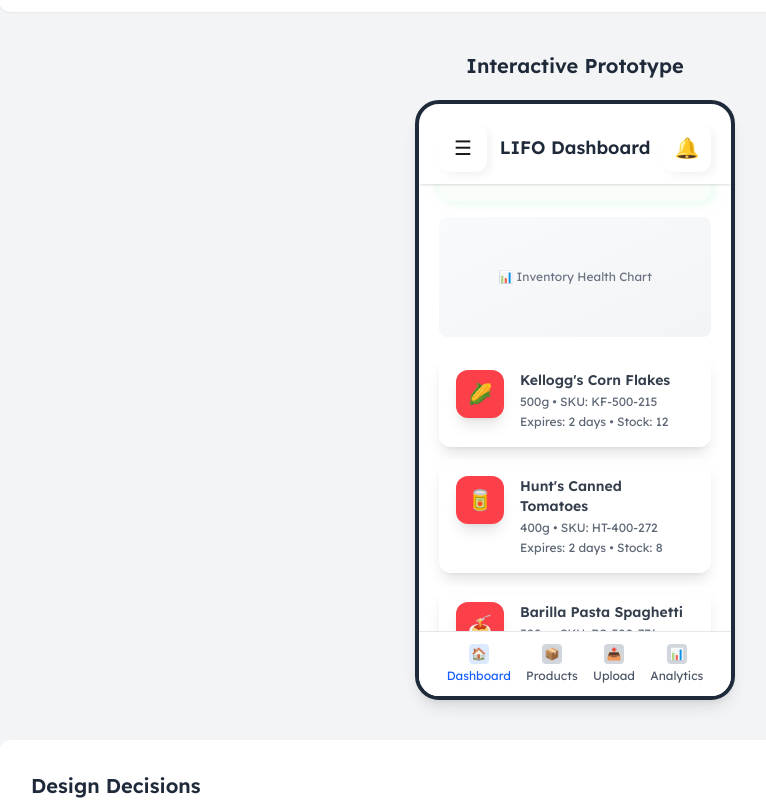
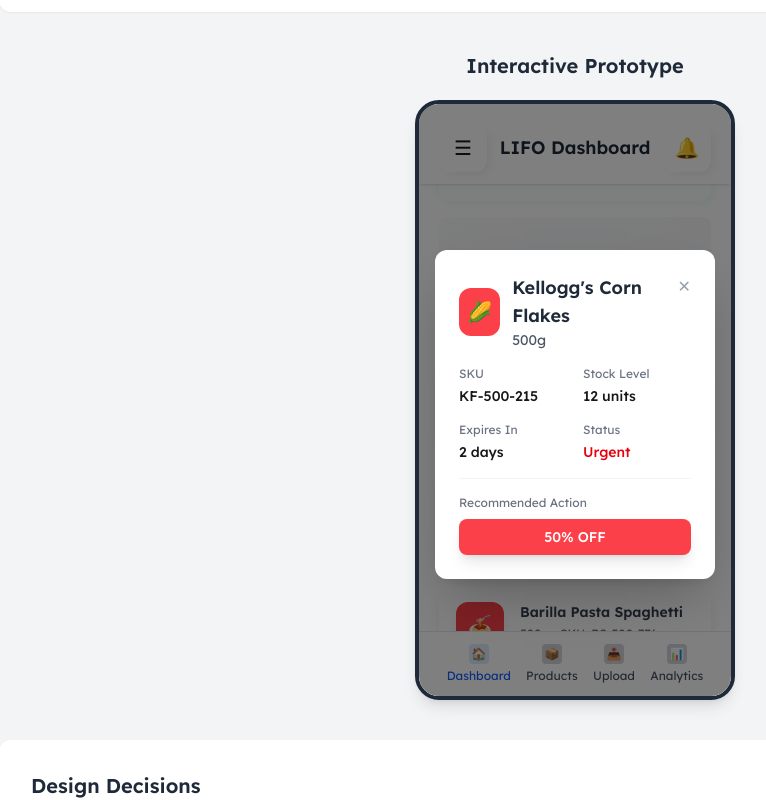
Before and after one commit to seano424/lifo-wireframes, a Next.js app: page / in a window 1280 px wide. Both pictures are taken after a click on the button 640 px from the left and 668 px from the top of the page. Shown: the part 268-1068 px from the top of the page, without its empty margins (65-831 px from the left). Built offline with nearby package versions, Linux system fonts and the light colour scheme; a web font is replaced by a local one.

Commit message:
Refactor Product components: implement modal for detailed item view in ProductCard and ProductItem, enhance click handling for better user interaction, and improve code readability by formatting imports and button classes. Update ProductList to conditionally handle item clicks.

```diff
--- a/components/dashboard/DashboardScreen.tsx
+++ b/components/dashboard/DashboardScreen.tsx
@@ -1,8 +1,14 @@
+'use client'
+
 import React, { useState } from 'react'
 import { Header } from '../layout/Header'
 import { AlertCard } from '../ui/AlertCard'
 import { ProductList } from '../ui/ProductList'
-import { getUrgentItems, getWatchListItems, getHealthyItems } from '../../data/mockProducts'
+import {
+  getUrgentItems,
+  getWatchListItems,
+  getHealthyItems,
+} from '../../data/mockProducts'
 
 interface DashboardScreenProps {
   onNavigate: (screen: string) => void
@@ -125,10 +131,6 @@
         items={allItems}
         filterType={activeFilter}
         variant="card"
-        onItemClick={(item) => {
-          // Handle item click - you can navigate to a detailed view or show a modal
-          console.log('Item clicked:', item)
-        }}
       />
 
       <div className="px-5 mt-4">
--- a/components/ui/ProductCard.tsx
+++ b/components/ui/ProductCard.tsx
@@ -1,4 +1,7 @@
-import React from 'react'
+'use client'
+
+import React, { useState } from 'react'
+import { ProductModal } from './ProductModal'
 
 interface ProductCardProps {
   item: {
@@ -18,9 +21,20 @@
 }
 
 export const ProductCard: React.FC<ProductCardProps> = ({ item, onClick }) => {
+  const [showModal, setShowModal] = useState(false)
+
+  const handleClick = () => {
+    if (onClick) {
+      onClick()
+    } else {
+      setShowModal(true)
+    }
+  }
+
   return (
+    <>
       <button
-      onClick={onClick}
+        onClick={handleClick}
         className="flex p-4 rounded-xl
         shadow-lg cursor-pointer
         bg-white/40 backdrop-blur-xs border border-white/20
@@ -51,5 +65,13 @@
           </div>
         </div>
       </button>
+
+      {showModal && (
+        <ProductModal
+          item={item}
+          onClose={() => setShowModal(false)}
+        />
+      )}
+    </>
   )
 }
--- a/components/ui/ProductItem.tsx
+++ b/components/ui/ProductItem.tsx
@@ -1,4 +1,5 @@
 import React, { useState } from 'react'
+import { ProductModal } from './ProductModal'
 
 interface ProductItemProps {
   item: {
@@ -55,95 +56,7 @@
         </div>
       </button>
 
-      {/* Modal */}
-      {showModal && (
-        <div className="absolute inset-0 -bottom-10 bg-black/50 flex items-center justify-center z-50 p-4">
-          <div className="bg-white rounded-xl w-full max-w-md p-6 shadow-2xl">
-            <div className="flex justify-between items-start mb-4">
-              <div className="flex items-center gap-3">
-                <div
-                  className={`w-12 h-12 ${
-                    (item.color === 'red' && 'bg-red-500/90') ||
-                    (item.color === 'yellow' && 'bg-yellow-500/90') ||
-                    (item.color === 'green' && 'bg-green-500/90')
-                  } text-white rounded-xl flex items-center justify-center text-xl`}
-                >
-                  {item.thumbnail}
-                </div>
-                <div>
-                  <h3 className="font-semibold text-lg text-gray-800">
-                    {item.brand} {item.name}
-                  </h3>
-                  <p className="text-sm text-gray-600">{item.packageSize}</p>
-                </div>
-              </div>
-              <button
-                onClick={() => setShowModal(false)}
-                className="text-gray-400 hover:text-gray-600 cursor-pointer"
-              >
-                ✕
-              </button>
-            </div>
-
-            <div className="space-y-4">
-              <div className="grid grid-cols-2 gap-4">
-                <div>
-                  <p className="text-xs text-gray-500 mb-1">SKU</p>
-                  <p className="text-sm font-medium">{item.sku}</p>
-                </div>
-                <div>
-                  <p className="text-xs text-gray-500 mb-1">Stock Level</p>
-                  <p className="text-sm font-medium">{item.stock} units</p>
-                </div>
-                <div>
-                  <p className="text-xs text-gray-500 mb-1">Expires In</p>
-                  <p className="text-sm font-medium">{item.expires}</p>
-                </div>
-                <div>
-                  <p className="text-xs text-gray-500 mb-1">Status</p>
-                  <p
-                    className={`text-sm font-medium ${
-                      item.color === 'red'
-                        ? 'text-red-600'
-                        : item.color === 'yellow'
-                        ? 'text-yellow-600'
-                        : item.color === 'green'
-                        ? 'text-green-600'
-                        : 'text-gray-600'
-                    }`}
-                  >
-                    {item.color === 'red'
-                      ? 'Urgent'
-                      : item.color === 'yellow'
-                      ? 'Watch List'
-                      : 'Healthy'}
-                  </p>
-                </div>
-              </div>
-
-              <div className="pt-4 border-t border-gray-100">
-                <p className="text-xs text-gray-500 mb-2">Recommended Action</p>
-                <button
-                  className={`w-full ${
-                    item.color === 'red'
-                      ? 'bg-red-500/90'
-                      : item.color === 'yellow'
-                      ? 'bg-yellow-500/90'
-                      : item.color === 'green'
-                      ? 'bg-green-500/90'
-                      : 'bg-gray-500/90'
-                  } text-white py-2 rounded-lg text-sm font-medium
-                  shadow-lg cursor-pointer
-                  hover:shadow-xl
-                  transition-all duration-300`}
-                >
-                  {item.action}
-                </button>
-              </div>
-            </div>
-          </div>
-        </div>
-      )}
+      {showModal && <ProductModal item={item} onClose={() => setShowModal(false)} />}
     </>
   )
 }
--- a/components/ui/ProductList.tsx
+++ b/components/ui/ProductList.tsx
@@ -1,3 +1,5 @@
+'use client'
+
 import React from 'react'
 import { ProductCard } from './ProductCard'
 import { ProductItem } from './ProductItem'
@@ -43,7 +45,7 @@
             <ProductCard
               key={item.id + item.name + index}
               item={item}
-              onClick={() => onItemClick?.(item)}
+              onClick={onItemClick ? () => onItemClick(item) : undefined}
             />
           )
         }
--- /dev/null
+++ b/components/ui/ProductModal.tsx
@@ -0,0 +1,135 @@
+import React, { useEffect, useRef } from 'react'
+
+interface Product {
+  id: number
+  name: string
+  brand: string
+  packageSize: string
+  sku: string
+  expires: string
+  stock: number
+  score: number
+  action: string
+  color: 'red' | 'yellow' | 'green'
+  thumbnail: string
+}
+
+interface ProductModalProps {
+  item: Product
+  onClose: () => void
+}
+
+export const ProductModal: React.FC<ProductModalProps> = ({ item, onClose }) => {
+  const modalRef = useRef<HTMLDivElement>(null)
+
+  useEffect(() => {
+    const handleEscape = (event: KeyboardEvent) => {
+      if (event.key === 'Escape') {
+        onClose()
+      }
+    }
+
+    const handleClickOutside = (event: MouseEvent) => {
+      if (modalRef.current && !modalRef.current.contains(event.target as Node)) {
+        onClose()
+      }
+    }
+
+    document.addEventListener('keydown', handleEscape)
+    document.addEventListener('mousedown', handleClickOutside)
+
+    return () => {
+      document.removeEventListener('keydown', handleEscape)
+      document.removeEventListener('mousedown', handleClickOutside)
+    }
+  }, [onClose])
+
+  return (
+    <div className="absolute inset-0 -bottom-10 bg-black/50 flex items-center justify-center z-50 p-4">
+      <div ref={modalRef} className="bg-white rounded-xl w-full max-w-md p-6 shadow-2xl">
+        <div className="flex justify-between items-start mb-4">
+          <div className="flex items-center gap-3">
+            <div
+              className={`w-12 h-12 ${
+                (item.color === 'red' && 'bg-red-500/90') ||
+                (item.color === 'yellow' && 'bg-yellow-500/90') ||
+                (item.color === 'green' && 'bg-green-500/90')
+              } text-white rounded-xl flex items-center justify-center text-xl`}
+            >
+              {item.thumbnail}
+            </div>
+            <div>
+              <h3 className="font-semibold text-lg text-gray-800">
+                {item.brand} {item.name}
+              </h3>
+              <p className="text-sm text-gray-600">{item.packageSize}</p>
+            </div>
+          </div>
+          <button
+            onClick={onClose}
+            className="text-gray-400 hover:text-gray-600 cursor-pointer"
+          >
+            ✕
+          </button>
+        </div>
+
+        <div className="space-y-4">
+          <div className="grid grid-cols-2 gap-4">
+            <div>
+              <p className="text-xs text-gray-500 mb-1">SKU</p>
+              <p className="text-sm font-medium">{item.sku}</p>
+            </div>
+            <div>
+              <p className="text-xs text-gray-500 mb-1">Stock Level</p>
+              <p className="text-sm font-medium">{item.stock} units</p>
+            </div>
+            <div>
+              <p className="text-xs text-gray-500 mb-1">Expires In</p>
+              <p className="text-sm font-medium">{item.expires}</p>
+            </div>
+            <div>
+              <p className="text-xs text-gray-500 mb-1">Status</p>
+              <p
+                className={`text-sm font-medium ${
+                  item.color === 'red'
+                    ? 'text-red-600'
+                    : item.color === 'yellow'
+                    ? 'text-yellow-600'
+                    : item.color === 'green'
+                    ? 'text-green-600'
+                    : 'text-gray-600'
+                }`}
+              >
+                {item.color === 'red'
+                  ? 'Urgent'
+                  : item.color === 'yellow'
+                  ? 'Watch List'
+                  : 'Healthy'}
+              </p>
+            </div>
+          </div>
+
+          <div className="pt-4 border-t border-gray-100">
+            <p className="text-xs text-gray-500 mb-2">Recommended Action</p>
+            <button
+              className={`w-full ${
+                item.color === 'red'
+                  ? 'bg-red-500/90'
+                  : item.color === 'yellow'
+                  ? 'bg-yellow-500/90'
+                  : item.color === 'green'
+                  ? 'bg-green-500/90'
+                  : 'bg-gray-500/90'
+              } text-white py-2 rounded-lg text-sm font-medium
+              shadow-lg cursor-pointer
+              hover:shadow-xl
+              transition-all duration-300`}
+            >
+              {item.action}
+            </button>
+          </div>
+        </div>
+      </div>
+    </div>
+  )
+}
```
Lines whose indentation alone changed are shown as unchanged.
